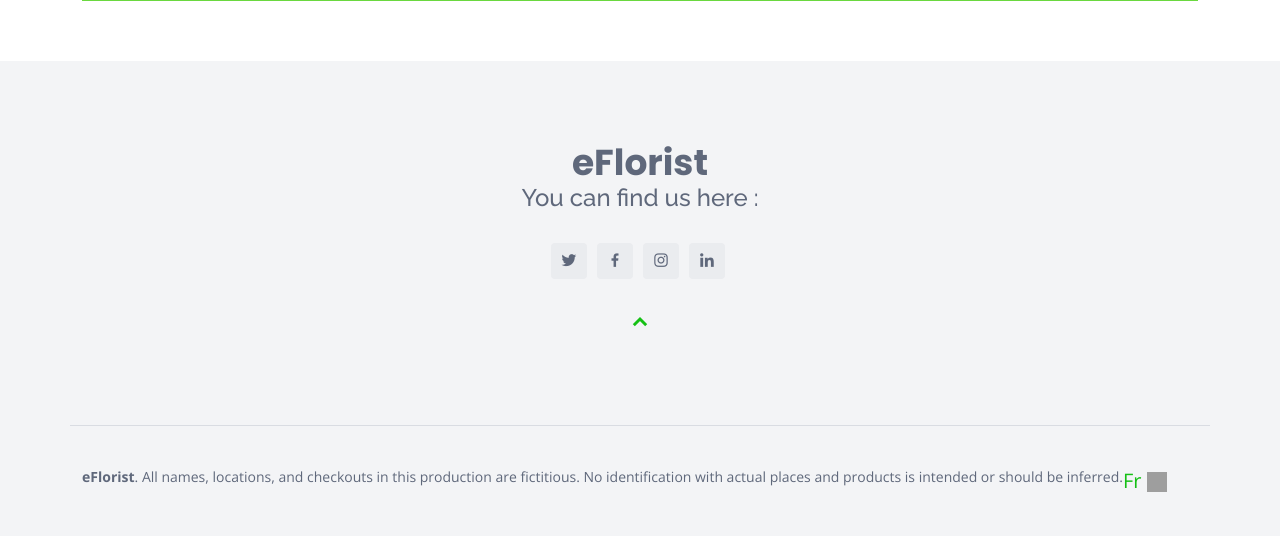
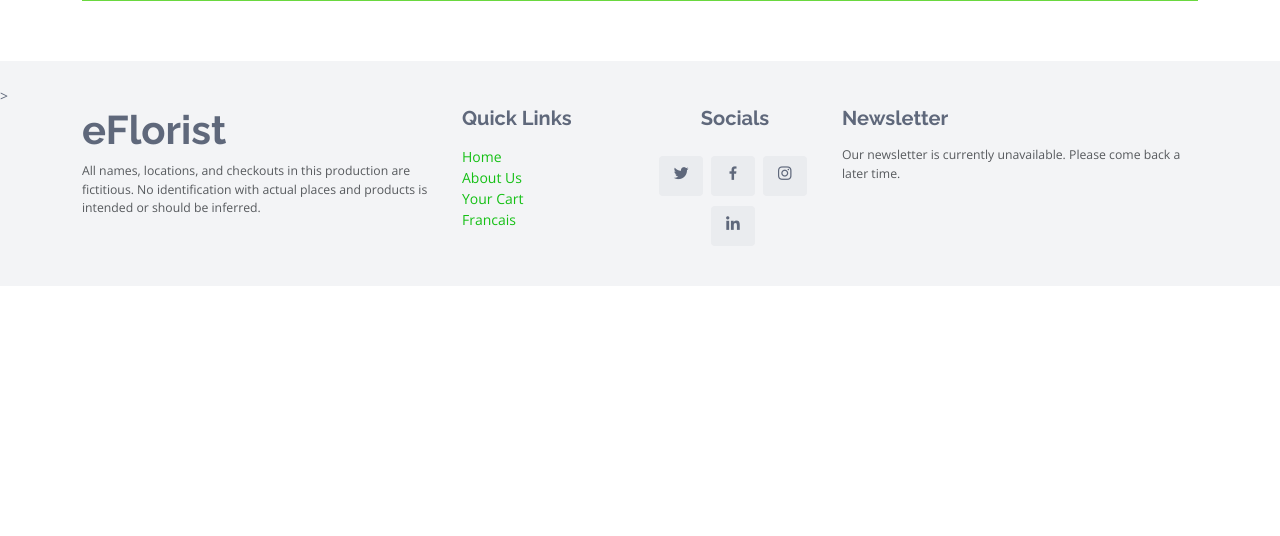
Before and after one commit to jamriou/Eflorist, a PHP site: page /index.php in a window 1280 px wide. Shown: the part 1724-2260 px from the top of the page. After the commit the page ends 1970 px from the top, so only its background shows below. Run offline with PHP 8.4, Linux system fonts and the light colour scheme; some libraries are stand-ins or nearby versions; grey boxes are pictures that could not be loaded.

Commit message:
Updated footer for more modern alternative

```diff
--- a/css/index.css
+++ b/css/index.css
@@ -743,7 +743,6 @@ section {
   position: relative;
   z-index: 2;
   text-align: center;
-  padding: 80px 0;
 }
 
 #footer .footer-top h3 {
@@ -756,70 +755,19 @@ section {
   margin-bottom: 0;
 }
 
-#footer .footer-top p {
-  font-size: 15;
-  font-style: italic;
-  margin: 30px 0 0 0;
-  padding: 0;
-}
-
-#footer .footer-top .footer-newsletter {
-  text-align: center;
-  font-size: 15px;
-  margin-top: 30px;
-}
-
-#footer .footer-top .footer-newsletter form {
-  background: #fff;
-  padding: 6px 10px;
-  position: relative;
-  border-radius: 4px;
-  text-align: left;
-  border: 1px solid #e4e6ea;
-}
-
-#footer .footer-top .footer-newsletter form input[type="email"] {
-  border: 0;
-  padding: 4px 8px;
-  width: calc(100% - 100px);
-}
-
-#footer .footer-top .footer-newsletter form input[type="submit"] {
-  position: absolute;
-  top: -1px;
-  right: -1px;
-  bottom: -1px;
-  border: 0;
-  background: none;
-  font-size: 16px;
-  padding: 0 20px;
-  background: #16df7e;
-  color: #fff;
-  transition: 0.3s;
-  border-radius: 0 4px 4px 0;
-  box-shadow: 0px 2px 15px rgba(0, 0, 0, 0.1);
-}
-
-#footer .footer-top .footer-newsletter form input[type="submit"]:hover {
-  background: #206bfb;
-}
-
-#footer .footer-top .social-links {
-  margin-top: 30px;
-}
-
 #footer .footer-top .social-links a {
   font-size: 18px;
   display: inline-block;
   background: #eaecef;
   color: #5f687b;
   line-height: 1;
-  padding: 8px 0;
+  margin-top: 10px;
+  padding: 8px 0px;
   margin-right: 4px;
   border-radius: 4px;
   text-align: center;
-  width: 36px;
-  height: 36px;
+  width: 44px;
+  height: 40px;
   transition: 0.3s;
 }
 
@@ -827,32 +775,6 @@ section {
   background: #6ad83f;
   color: #fff;
   text-decoration: none;
-}
-
-#footer .footer-bottom {
-  border-top: 1px solid #d9dce2;
-  z-index: 2;
-  position: relative;
-  padding-top: 40px;
-  padding-bottom: 40px;
-}
-
-#footer .copyright {
-  float: left;
-}
-
-#footer .credits {
-  float: right;
-  font-size: 20px;
-}
-
-@media (max-width: 992px) {
-  #footer .copyright,
-  #footer .credits {
-    float: none;
-    -moz-text-align-last: center;
-    text-align-last: center;
-  }
 }
 
 .pagination > li > a {
--- a/index.php
+++ b/index.php
@@ -151,25 +151,7 @@ $_SESSION['added'] = false;
 
   <!-- ======= Footer =======  -->
 
-  <footer id="footer">
-
-    <div class="footer-top">
-
-      <div class="container">
-
-        <h3>eFlorist<h3>
-        <h4><?=$findUs[$_SESSION['language']]?> <h4>
-        <div class="social-links">
-          <a href="https://www.linkedin.com/in/james-l-164466250" target="_blank" rel="noreferrer noopener" class="twitter"><i class="bx bxl-twitter"></i></a>
-          <a href="https://www.linkedin.com/in/james-l-164466250" target="_blank" rel="noreferrer noopener" class="facebook"><i class="bx bxl-facebook"></i></a>
-          <a href="https://www.linkedin.com/in/james-l-164466250" target="_blank" rel="noreferrer noopener" class="instagram"><i class="bx bxl-instagram"></i></a>
-          <a href="https://www.linkedin.com/in/james-l-164466250" target="_blank" rel="noreferrer noopener" class="linkedin"><i class="bx bxl-linkedin"></i></a>
-        </div>
-        <br>
-        <a href="#" class=""><i class="icofont-simple-up"></i></a>
-      </div>
-    </div>
-
+  <footer id="footer" class="w-100 py-4 flex-shrink-0">
     <?php include "nav/footer.php"; ?>
   </footer><!-- End Footer -->
 </body>
--- a/locales/footer_locales.php
+++ b/locales/footer_locales.php
@@ -3,35 +3,32 @@ $home = array(
     "en"=>"Home",
     "fr"=>"Acceuil"
 );
-$tropicals= array(
-    "en"=>"Tropicals",
-    "fr"=>"Tropicales");
-$cacti= array(
-    "en"=>"Cacti",
-    "fr"=>"Cactus"
-);
-$outdoors= array(
-    "en"=>"Garden",
-    "fr"=>"Jardin"
-);
-$add= array(
-    "en"=>"Add a plant",
-    "fr"=>"Ajouter une plante"
+$about = array(
+    "en"=>"About Us",
+    "fr"=>"A propros de nous"
 );
 $cart= array(
     "en"=>"Your Cart",
     "fr"=>"Panier"
 );
-$login= array(
-    "en"=>"Login",
-    "fr"=>"Connexion"
+$quickLinks= array(
+    "en"=>"Quick Links",
+    "fr"=>"Liens Rapide"
 );
-$logout= array(
-    "en"=>"Logout",
-    "fr"=>"Déconnexion"
+$socials= array(
+    "en"=>"Socials",
+    "fr"=>"Réseaux sociaux"
 );
-$welcome= array(
-    "en"=>"Welcome",
-    "fr"=>"Bienvenue"
+$newsletter= array(
+    "en"=>"Newsletter",
+    "fr"=>"Infolettre"
+);
+$newsletterText= array(
+    "en"=>"Our newsletter is currently unavailable. Please come back a later time.",
+    "fr"=>"Notre infolettre est actuellement indisponible. Veuillez revenir plus tard."
+);
+$allPersonsFictitiousDisclaimer = array(
+    "en"=>"All names, locations, and checkouts in this production are fictitious. No identification with actual places and products is intended or should be inferred.",
+    "fr"=>"Tous les noms, lieux et caisses de cette production sont fictifs. Aucune identification avec des lieux et des produits réels n’est prévue ou ne devrait être déduite."
 );
 ?>
--- a/nav/footer.php
+++ b/nav/footer.php
@@ -2,24 +2,60 @@
 /*session_start();*/
   include "./locales/footer_locales.php";
 ?>
-<div class="container footer-bottom clearfix">
-      <div class="copyright">
+<!-- FOOTER -->>
+<div class="container">
+    <div class="row">
+        <div class="col-lg-4 col-md-6">
+            <h5 class="h1"><strong><span>eFlorist</span></strong></h5>
             <?php
                 if($_SESSION['language'] == "en"){?>
-                <strong><span>eFlorist</span></strong>. All names, locations, and checkouts in this production are fictitious. No identification with actual places and products is intended or should be inferred.
+                    <p class="small text-muted"><?=$allPersonsFictitiousDisclaimer[$_SESSION['language']]?></p>
             <?php }
                 if($_SESSION['language'] == "fr"){?>
-                <strong><span>eFlorist</span></strong>. Tous les noms, lieux et caisses de cette production sont fictifs. Aucune identification avec des lieux et des produits réels n’est prévue ou ne devrait être déduite.
+                <p class="small text-muted"><?=$allPersonsFictitiousDisclaimer[$_SESSION['language']]?></p>
             <?php } ?>
-      <div class="credits">
+            <!--<p class="small text-muted mb-0">&copy; Copyrights. All rights reserved. <a class="text-primary" href="#">Bootstrapious.com</a></p>-->
+        </div>
+        <div class="col-lg-2 col-md-6">
+            <h5 class="mb-3"><strong><span><?=$quickLinks[$_SESSION['language']]?></span></strong></h5>
+            <ul class="list-unstyled text-muted">
+                <li><a href="index.php"><?=$home[$_SESSION['language']]?></a></li>
+                <li><a href="#"><?=$about[$_SESSION['language']]?></a></li>
+                <li><a href="cart.php"><?=$cart[$_SESSION['language']]?></a></li>
+                <li>
                     <?php
                     if($_SESSION['language'] == "en"){?>
-                <a class="title" href="scripts/language.php" >Fr<a>
-                <img src="img/francais.jpg" width="20" height="20"></img>
+                        <a href="scripts/language.php" >Francais</a>
                     <?php }
                     if($_SESSION['language'] == "fr"){?>
-                <a class="title" href="scripts/language.php" >En<a>
-                <img src="img/english.jpg" width="20" height="20"></img>
+                        <a href="scripts/language.php" >English</a>
                     <?php } ?>
+                </li>
+            </ul>
+        </div>
+        <div class="col-lg-2 col-md-6 footer-top">
+            <h5 class="mb-3"><strong><span><?=$socials[$_SESSION['language']]?></span></strong></h5>
+            <ul class="list-unstyled text-muted">
+            <li>
+                <div class="social-links">
+                <a href="https://www.linkedin.com/in/james-l-164466250" target="_blank" rel="noreferrer noopener" class="twitter"><i class="bx bxl-twitter"></i></a>
+                <a href="https://www.linkedin.com/in/james-l-164466250" target="_blank" rel="noreferrer noopener" class="facebook"><i class="bx bxl-facebook"></i></a>
+                <a href="https://www.linkedin.com/in/james-l-164466250" target="_blank" rel="noreferrer noopener" class="instagram"><i class="bx bxl-instagram"></i></a>
+                <a href="https://www.linkedin.com/in/james-l-164466250" target="_blank" rel="noreferrer noopener" class="linkedin"><i class="bx bxl-linkedin"></i></a>
+                </div>
+            </li>
+            </ul>
+        </div>
+        <div class="col-lg-4 col-md-6">
+            <h5 class="mb-3"><strong><span><?=$newsletter[$_SESSION['language']]?></span></strong></h5>
+            <p class="small text-muted"><?=$newsletterText[$_SESSION['language']]?></p>
+            <!--<form action="#">
+                <div class="input-group mb-3">
+                    <input class="form-control" type="text" placeholder="Recipient's username" aria-label="Recipient's username" aria-describedby="button-addon2">
+                    <button class="btn btn-primary" id="button-addon2" type="button"><i class="fas fa-paper-plane"></i></button>
+                </div>
+            </form>-->
+        </div>
+
     </div>
 </div>
```
Lines whose indentation alone changed are shown as unchanged.
